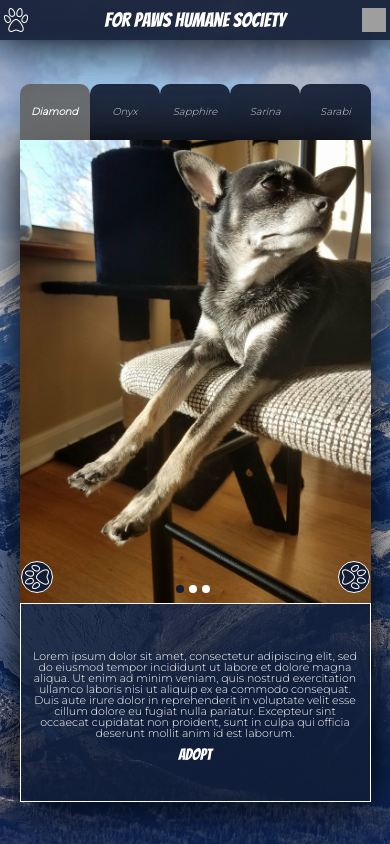
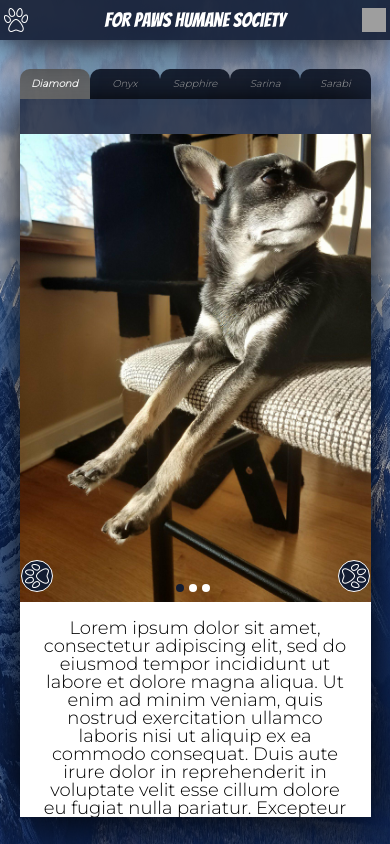
Before and after one commit to cotikor/for-paws, a React (Create React App) app: page /adopt in a window 390 px wide. Built offline with nearby package versions, Linux system fonts and the light colour scheme; grey boxes are pictures that could not be loaded.

Commit message:
responsive styling for carousel, form, fixed nav menu

```diff
--- a/src/components/dashboard/carousel/Image.js
+++ b/src/components/dashboard/carousel/Image.js
@@ -2,7 +2,7 @@ import React from "react";
 import { ImageContainer } from "../../../styles/carousel";
 
 const Image = ({ image, activeImage, id }) => (
-	<ImageContainer image={image} active={id === activeImage} />
+	<ImageContainer src={image} active={id === activeImage} />
 );
 
 export default Image;
--- a/src/styles/carousel.js
+++ b/src/styles/carousel.js
@@ -3,22 +3,22 @@ import buttonLogo from "./assets/logo.png";
 
 export const CarouselContainer = styled.section`
 	position: relative;
-	height: 70%;
-	width: 100%;
+	max-width: 100%;
+	height: auto;
 	background: rgba(100,100,100,.25);
 	margin: 0 auto;
 	overflow: hidden;
 	display: flex;
+	@media only screen and (orientation: landscape) and (max-height: 760px){
+		height: 100%;
+		max-width: 40%;
+	}
 `;
 
-export const ImageContainer = styled.div`
+export const ImageContainer = styled.img`
     display: ${(props) => (props.active ? "block" : "none")};
-	width: 100%;
+	max-width: 100%;
 	height: auto;
-    background-image: url('${(props) => props.image}');
-    background-size: 100% 100%;
-    background-repeat: no-repeat;
-    background-position: center;
 `;
 
 export const CarouselButton = styled.button`
--- a/src/styles/content.js
+++ b/src/styles/content.js
@@ -6,35 +6,45 @@ export const ContentContainer = styled.section`
 	box-shadow: 0px 0px 50px 5px;
 	flex-flow: column nowrap;
 	align-items: center;
-	height: 100%;
-	max-width: 400px;
-	width: 100%;
+	justify-content: flex-end;
+	max-width: 600px;
+	max-height:85vh;
 	background: rgba(18, 28, 50, 0.8);
-	position: relative;
+	@media only screen and (orientation: landscape) and (max-height: 760px){
+		flex-flow: row nowrap;
+		height: 70vh;
+	}
+
+
+
 `;
 
 export const BottomContent = styled.div`
-	position: absolute;
-	bottom: 0;
-	height: 30%;
-	border: 1px solid white;
 	display: flex;
+	background: white;
 	flex-flow: column nowrap;
 	align-items: center;
-	justify-content: center;
-	padding: 1%;
+	padding: 2.5%;
+	justify-content: flex-start;
 	width: 100%;
+	height: 30%;
+	overflow: scroll;
+	@media only screen and (orientation: landscape) and (max-height: 760px){
+		width: 70%;
+		height: 100%;
+	}
 `;
 
 export const DescriptionP = styled.p`
-	color: white;
-	font-size: 1.1rem;
+	font-family: 'Montserrat', sans-serif;
+	color: rbg(18, 28, 50);
+	font-size: 1.8rem;
 	padding: 2.5%;
 	text-align: center;
 `;
 
 export const AdoptButton = styled(NavLink)`
-	color: white;
+	color: rgb(18, 28, 50);
 	text-decoration: none;
-	font-size: 1.6rem;
+	font-size: 3rem;
 `;
--- a/src/styles/form.js
+++ b/src/styles/form.js
@@ -1,19 +1,26 @@
 import styled from "styled-components";
 
 export const FormContainer = styled.form`
-	max-width:600px;
+	box-shadow: 0px 0px 50px 5px;
+	width: 90vw;
+	max-width: 800px;
+	max-height: 85vh;
 	position: relative;
-	max-height:80vh;
 	border: 1px solid white;
 	overflow-y: scroll;
+	overflow-x: hidden;
 	background: rgba(18, 28, 50, 0.8);
+	@media only screen and (orientation: landscape){
+		max-height: 70vh;
+	}
 `;
 
 export const FormHeading = styled.h1`
 	color: #121c32;
-	max-width: 600px;
-	width: 100%;
-	position: fixed;
+	width: 90vw;
+	max-width: 800px;
+	position:sticky;
+	top:0;
 	text-align: center;
 	background-color: white;
 	font-size: 2.4rem;
--- a/src/styles/index.js
+++ b/src/styles/index.js
@@ -28,11 +28,12 @@ body {
     display: flex;
 	flex-flow: column nowrap;
 	justify-content: center;
+	overflow-y: hidden;
 	align-items: center;
     background-image: url(${background});
     background-repeat: no-repeat;
     background-position: center;
-    background-size: cover;
+    background-size: 100% 100%;
 }
 
 h1, a {
@@ -45,16 +46,12 @@ p, li, input, textarea, label, h2, button {
 `;
 
 export const AppContainer = styled.main`
-	// position: fixed;
-	// top: 10%;
-	// bottom: 0;
-	// left: 0;
-	// right: 0;
 	display: flex;
 	flex-flow: column nowrap;
 	justify-content: center;
 	align-items: center;
 	margin: 0;
+	height: 100vh;
 `;
 
 export const HomeContainer = styled.section`
--- a/src/styles/nav.js
+++ b/src/styles/nav.js
@@ -49,13 +49,13 @@ export const NavUl = styled.ul`
 	position:fixed;
 	top: 40px;
 	right: 0;
-	height: 20px;
+	height: 60px;
 	width: 100%;
 	display: ${(props) => (props.open ? "flex" : "none")};
 	flex-flow: row nowrap;
 	justify-content: space-around;
 	align-items: center;
-	background-color: rgba(100, 100, 100, 0.7);
+	background-color: rgb(100, 100, 100);
 `;
 
 export const NavLi = styled.li`
--- a/src/styles/tabs.js
+++ b/src/styles/tabs.js
@@ -1,15 +1,18 @@
 import styled from "styled-components";
 
 export const TabsSection = styled.section`
-	height: 60px;
+	min-height: 30px;
 	display: flex;
 	flex-flow: row nowrap;
 	justify-content: space-between;
 	background: none;
-	max-width: 400px;
+	max-width: 600px;
 	width: 100%;
 	border-top-left-radius: 10px;
 	border-top-right-radius: 10px;
+	@media only screen and (orientation: landscape) and (max-height: 760px) {
+		height: 10%;
+	}
 `;
 
 export const TabDiv = styled.div`
@@ -17,7 +20,7 @@ export const TabDiv = styled.div`
 	justify-content: center;
 	border-radius: inherit;
 	align-items: center;
-	width: calc(100% / 4);
+	width: calc(100% / 5);
 	cursor: pointer;
 	font-weight: bold;
 	text-align: center;
```
Lines whose indentation alone changed are shown as unchanged.
